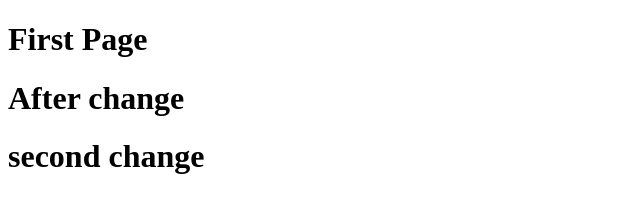
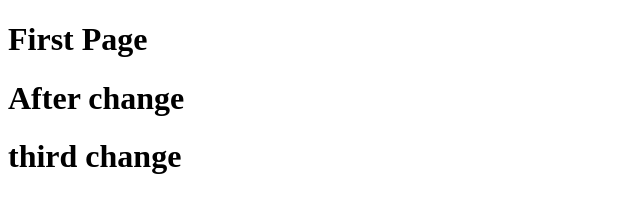
Before and after one commit to Barath382/sample, a plain HTML site: page gitsampleproject/index.html in a window 1280 px wide. Shown: the whole page, without its empty margins (0-640 px from the left). Drawn offline with Linux system fonts and the light colour scheme.

```diff
--- a/gitsampleproject/index.html
+++ b/gitsampleproject/index.html
@@ -8,6 +8,6 @@
 <body>
     <h1>First Page</h1>
     <h1> After change</h1>
-    <h1> second change</h1>
+    <h1> third change</h1>
 </body>
 </html>
```
